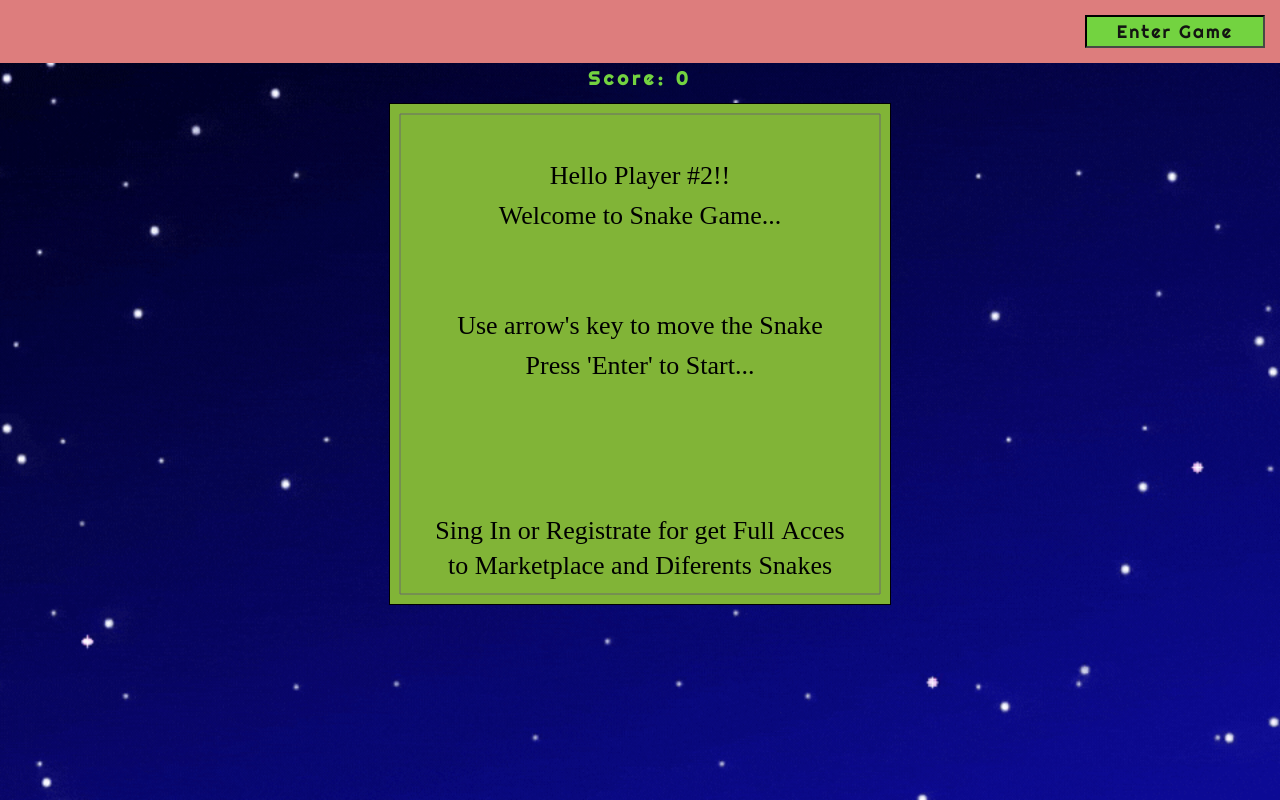
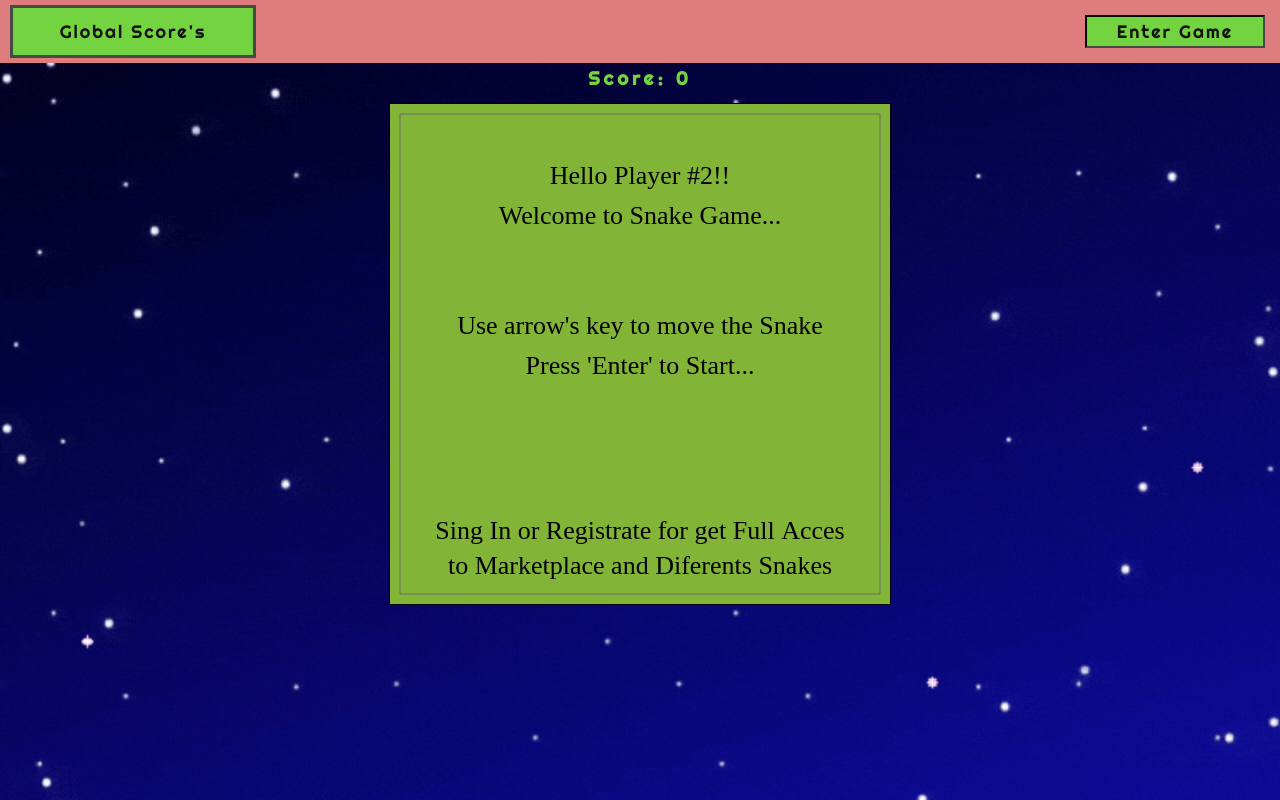
Before and after one commit to JulianFloresDev/ProyectSnakeByMySelf, a plain HTML site: page index.html in a window 1280 px wide. Drawn offline with Linux system fonts and the light colour scheme.

Commit message:
Update style.css

```diff
--- a/CSS/style.css
+++ b/CSS/style.css
@@ -90,7 +90,10 @@ nav ul li {
     border-color: #464A44;
 
     display: none; /* Los botones de funcionalidad para usuarios registrados quedan ocultos */
+}
 
+.btn-showScore{
+    display: flex;
 }
 
 .btn-login {
```
